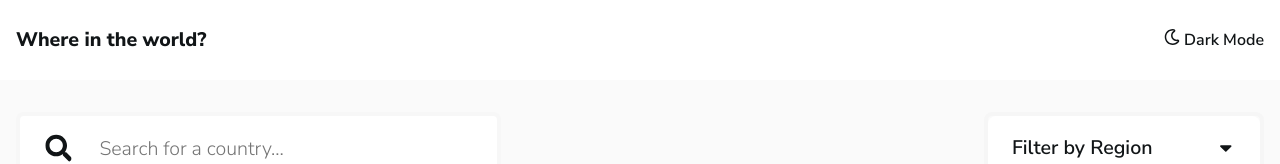
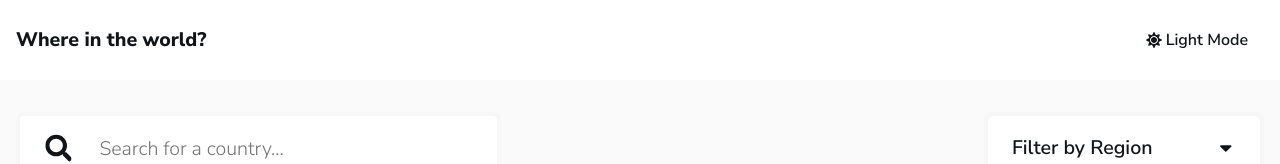
Before and after one commit to whoamihealay/rest-countries-api, a React app: page / in a window 1280 px wide. Shown: the top 164 px of the page. Built offline with nearby package versions, Linux system fonts and the light colour scheme; no server answers.

Commit message:
Updated dark theme functions to be simplified (Inspired by Tailwind CSS class based theme

```diff
--- a/src/App.tsx
+++ b/src/App.tsx
@@ -1,4 +1,4 @@
-import React, { useState, useEffect } from "react";
+import React, { useEffect, useState } from "react";
 import { HashRouter as Router, Routes, Route } from "react-router-dom";
 
 import "./App.css";
@@ -8,22 +8,20 @@ import Home from "./pages/Home";
 import Error from "./components/Error";
 
 import CountryDetail from "./pages/CountryDetail";
-import { FaArrowLeft } from "react-icons/fa";
 
 function App() {
-  const backIcon = <FaArrowLeft className="back-icon" />;
-  const [theme, setTheme] = useState("");
   const body = document.body;
+  const [dark, setDark] = useState(false);
 
   const toggleTheme = () => {
-    if (body.classList.contains("light")) {
-      setTheme("dark");
-      body.classList.replace("light", "dark");
+    if (body.classList.contains("dark")) {
+      body.classList.remove("dark");
+      localStorage.removeItem("theme");
+      setDark(false);
+    } else {
+      body.classList.add("dark");
       localStorage.setItem("theme", "dark");
-    } else {
-      setTheme("light");
-      body.classList.replace("dark", "light");
-      localStorage.setItem("theme", "light");
+      setDark(true);
     }
   };
 
@@ -34,23 +32,17 @@ function App() {
         window.matchMedia("(prefers-color-scheme: dark)").matches)
     ) {
       body.classList.add("dark");
-      setTheme("dark");
-    } else {
-      body.classList.add("light");
-      setTheme("light");
+      setDark(true);
     }
   }, [body.classList]);
 
   return (
     <Router>
       <div className="App">
-        <Header toggleTheme={toggleTheme} theme={theme} />
+        <Header toggleTheme={toggleTheme} dark={dark} />
         <Routes>
           <Route path="/" element={<Home />} />
-          <Route
-            path="country/:alpha"
-            element={<CountryDetail icon={backIcon} />}
-          />
+          <Route path="country/:alpha" element={<CountryDetail />} />
           <Route path="*" element={<Error />} />
         </Routes>
         <Footer />
--- a/src/components/Header.tsx
+++ b/src/components/Header.tsx
@@ -1,20 +1,19 @@
 import React from "react";
-import { FaMoon, FaRegMoon } from "react-icons/fa";
+import { FaMoon, FaSun } from "react-icons/fa";
 import "./header.css";
 
-const Header = ({ toggleTheme, theme }: any) => {
-  let icon;
-  if (theme === "light") {
-    icon = <FaRegMoon />;
-  } else {
-    icon = <FaMoon />;
-  }
+interface IProps {
+  toggleTheme: () => void;
+  dark: boolean;
+}
 
+const Header = ({ toggleTheme, dark }: IProps) => {
   return (
     <header className="header">
       <h1 className="header-h1">Where in the world?</h1>
       <p id="dark" className="theme-btn" onClick={toggleTheme}>
-        {icon} Dark Mode
+        {dark ? <FaMoon /> : <FaSun />}
+        {dark ? "Dark" : "Light"} Mode
       </p>
     </header>
   );
--- a/src/components/header.css
+++ b/src/components/header.css
@@ -20,6 +20,10 @@
   font-size: var(--fs-400);
   font-weight: 600;
   cursor: pointer;
+  display: flex;
+  gap: 0.25rem;
+  align-items: center;
+  padding-inline: 1em;
 }
 
 /* Media Queries */
--- a/src/index.css
+++ b/src/index.css
@@ -9,6 +9,13 @@
   --clr-gray: hsl(0, 0%, 50%);
   --clr-white: hsl(0, 0%, 100%);
   --clr-hover: hsla(0, 0%, 50%, 0.3);
+
+  /* Default Theme */
+  --clr-elements: hsl(0, 0%, 100%);
+  --clr-bg: hsl(0, 0%, 98%);
+  --clr-text: hsl(200, 15%, 8%);
+  --clr-input: hsl(0, 0%, 52%);
+  --border-shadow: 4px solid hsla(0, 0%, 96%, 0.8);
 
   /* Typography */
   --ff-sans-normal: "Nunito Sans", sans-serif;
@@ -31,14 +38,6 @@
   --clr-text: hsl(0, 0%, 100%);
   --clr-input: hsl(209, 23%, 22%);
   --border-shadow: 4px solid hsla(207, 26%, 17%, 0.8);
-}
-
-.light {
-  --clr-elements: hsl(0, 0%, 100%);
-  --clr-bg: hsl(0, 0%, 98%);
-  --clr-text: hsl(200, 15%, 8%);
-  --clr-input: hsl(0, 0%, 52%);
-  --border-shadow: 4px solid hsla(0, 0%, 96%, 0.8);
 }
 
 /* ***** */
```
